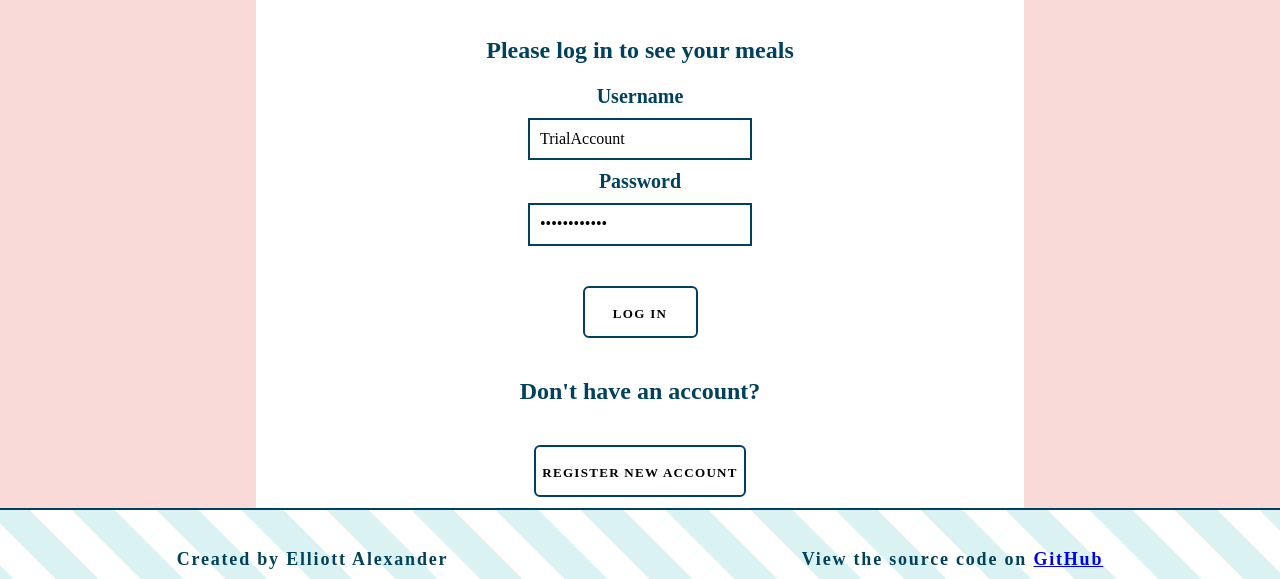
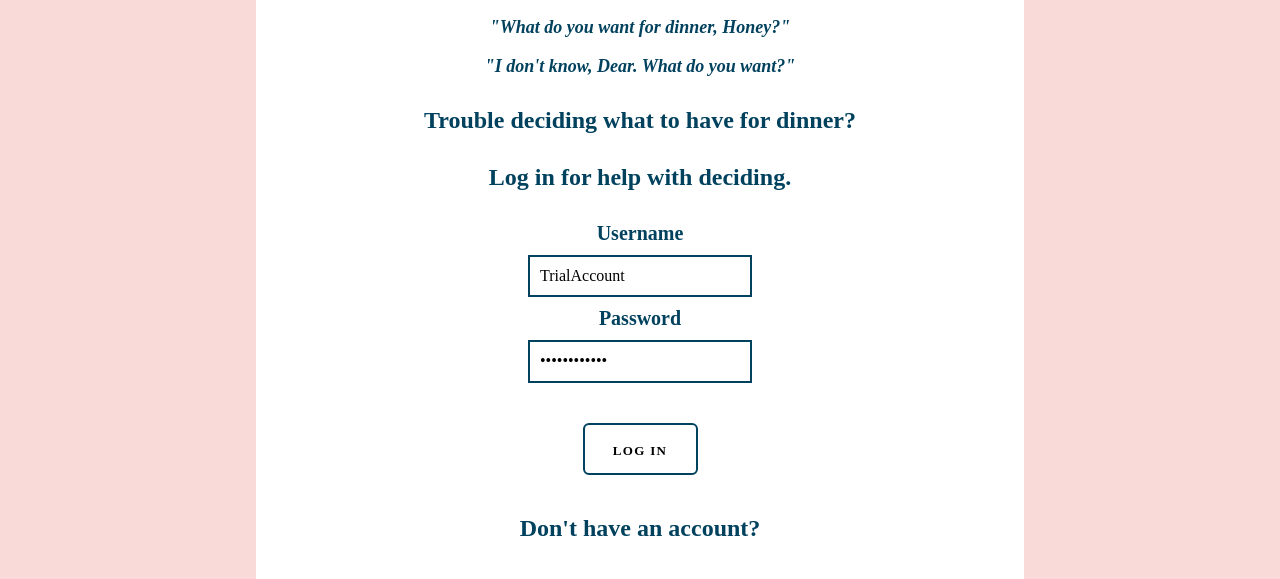
Before and after one commit to escottalexander/pick-my-meal, a website: page public/index.html in a window 1280 px wide. Shown: the part 192-771 px from the top of the page. Drawn offline with nearby package versions, Linux system fonts and the light colour scheme; a web font is replaced by a local one.

Commit message:
added dialog to landing page

```diff
--- a/public/index.js
+++ b/public/index.js
@@ -2,7 +2,10 @@
 function logInScreen() {
     $('main').empty();
     $('main').append(
-        `<h2>Please log in to see your meals</h2>
+        `<p class="dialog">"What do you want for dinner, Honey?"</p>
+        <p class="dialog">"I don't know, Dear. What do you want?"</p>
+        <h2>Trouble deciding what to have for dinner?</h2>
+        <h2>Log in for help with deciding.</h2>
         <div class="msg-handler hidden" aria-live="assertive"></div>
         <form action='none'>
         <label for="username">Username</label><input id="username" type="username" name="username" value="TrialAccount"></input>
--- a/public/style.css
+++ b/public/style.css
@@ -48,6 +48,14 @@ header {
     font-size: 30px;
     width: 100%;
     padding-top: 80px;
+}
+
+h1 {
+    margin-bottom: 20px;
+}
+
+h2 {
+    margin: 30px;
 }
 
 label {
@@ -134,6 +142,12 @@ ul {
 li {
     margin: 5px;
 
+}
+
+.dialog {
+    font-style: italic;
+    font-weight: 600;
+    font-size: 18px;
 }
 
 .back {
```
